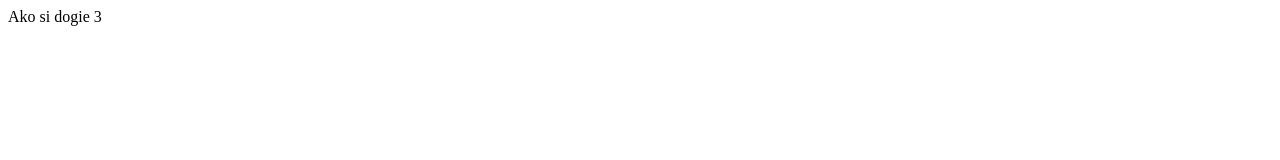
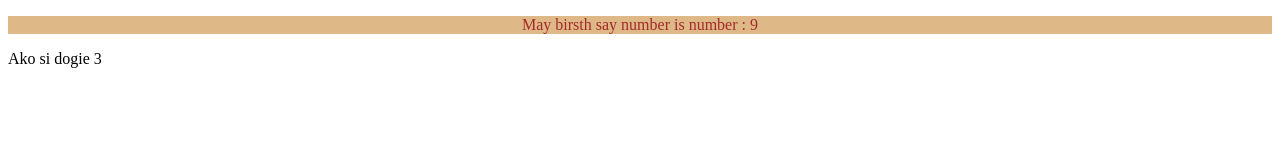
Before and after one commit to benziccc3/part_02_practising_of-Javascript, a plain HTML site: page root_practice_2/index.html in a window 1280 px wide. Drawn offline with Linux system fonts and the light colour scheme.

Commit message:
add the cpode of html,css and javascript for finaly code and push the github

```diff
--- a/root_practice_2/index.html
+++ b/root_practice_2/index.html
@@ -7,10 +7,17 @@
   <title>part_01 or javaScript </title>
 
 </head>
+
+
 <body>
 
+
+  <p id="output"></p>
+
+
 </body>
+<script src="script.js" ></script>
 
-  <script src="script.js" ></script>
+
 
 </html>
--- a/root_practice_2/script.js
+++ b/root_practice_2/script.js
@@ -17,9 +17,10 @@ let boooolean = true;
 let nickname;
 
 
+alert(Name);
 
 //pop in website and thisplay this of name
-alert(Name);
+
 
 //display in console output off java script in F12 of website
   console.log(Name);
@@ -32,3 +33,9 @@ alert(Name);
 let dogs = " Ako si dogie 3";
 
   document.write(dogs);
+
+
+//DOM Manipulation (Document Object Model Manipulation).
+let birthday_Number = 9;
+
+document.getElementById("output").textContent = "May birsth say number is number : " + birthday_Number ;
--- a/root_practice_2/style.css
+++ b/root_practice_2/style.css
@@ -0,0 +1,7 @@
+  #output {
+
+    color:brown;
+    background-color: burlywood;
+    text-align:center;
+
+  }
```
